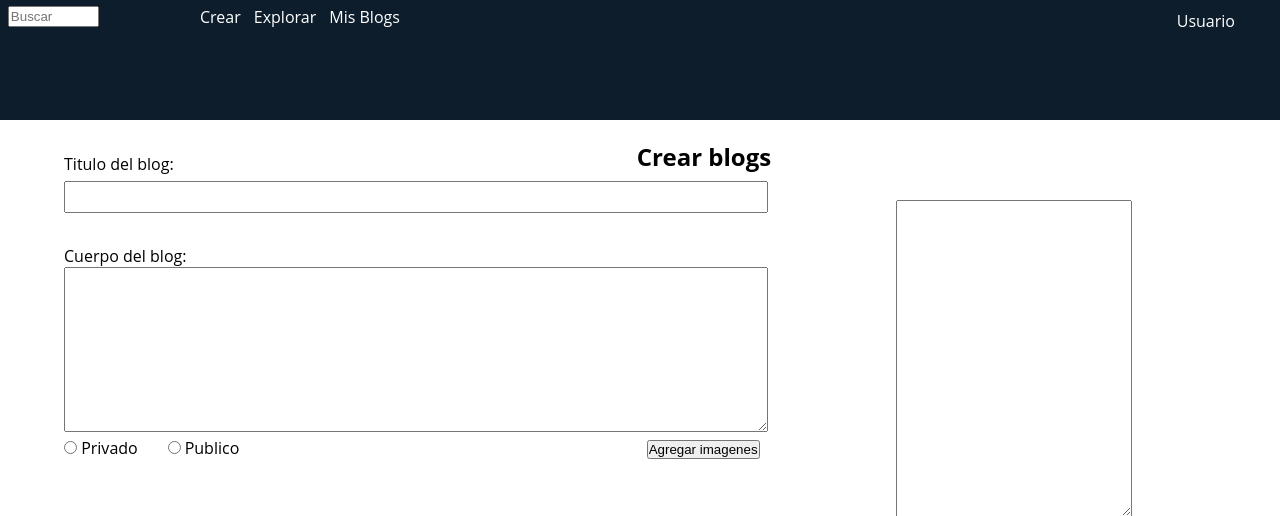
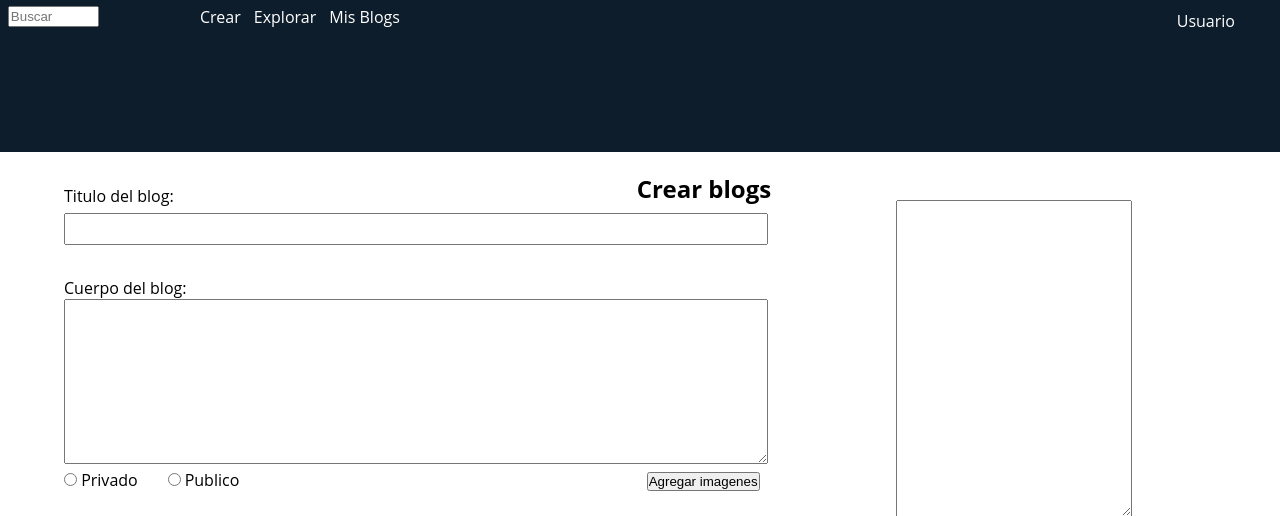
Before and after one commit to VelasquezDaniel/Grupo-A---Gestion-blogs-, a Flask app: page /create in a window 1280 px wide. Shown: the top 516 px of that part. Run offline with Flask 2, Linux system fonts and the light colour scheme; the page is wider than the window, and the part outside it is not shown.

Commit message:
update css and env flask

```diff
--- a/blog/Static/css/dashboardStyle.css
+++ b/blog/Static/css/dashboardStyle.css
@@ -10,7 +10,7 @@ body {
 
 header {
   width: 100%;
-    height: 120px;
+  height: 152px;
   background-color: #0d1d2b;
 }
 
@@ -71,7 +71,7 @@ ol {
   position: absolute;
 }
 
-.nav li:hover>ul {
+.nav li:hover > ul {
   display: block;
 }
 
--- a/blog/Static/css/loginStyle.css
+++ b/blog/Static/css/loginStyle.css
@@ -2,7 +2,7 @@
   box-sizing: border-box;
   margin: 0;
   padding: 0;
-    text-align: center
+  text-align: center;
 }
 
 body {
@@ -106,7 +106,7 @@ body {
   /*width: 100%;*/
   border-radius: 7px;
   border: 2px solid cyan;
-    text-align: center
+  text-align: center;
 }
 
 .ingresar {
```
Lines whose indentation alone changed are shown as unchanged.
